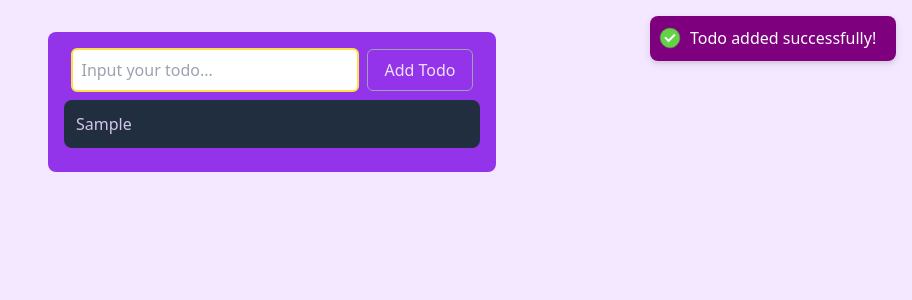
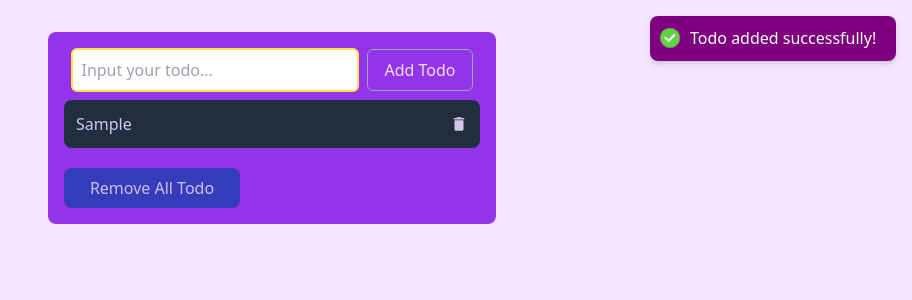
Before and after one commit to noorjsdivs/mern_todo_app, a Next.js app: page / in a window 1280 px wide. Both pictures are taken after typing "Sample" into the empty fields and a click on the button "Add Todo". Shown: the top 300 px of the page, without its empty margins (368-1280 px from the left). Built offline with nearby package versions, Linux system fonts and the light colour scheme.

Commit message:
desing todoItem

```diff
--- a/src/components/TodoItem.tsx
+++ b/src/components/TodoItem.tsx
@@ -1,3 +1,7 @@
+import { deleteTodo } from "@/app/redux/todoSlicer";
+import { MdDelete } from "react-icons/md";
+import { useDispatch } from "react-redux";
+
 interface Item {
   item: {
     todo: string;
@@ -6,10 +10,20 @@ interface Item {
 }
 
 const TodoItem = ({ item }: Item) => {
+  const dispatch = useDispatch();
   return (
-    <div>
-      <ul className="bg-green-950 text-white/90 p-3 my-2 rounded-lg hover:shadow-md hover:shadow-slate-300 duration-300 opacity-80 hover:opacity-100">
+    <div className="flex flex-col ">
+      <ul
+        className="bg-green-950 text-white/90 p-3 my-2 rounded-lg
+      hover:shadow-sm hover:shadow-slate-400 duration-300 opacity-80
+      hover:opacity-100 hover:skew-x-6 hover:translate-x-2
+      flex justify-between items-center"
+      >
         <li>{item?.todo}</li>
+        <MdDelete
+          onClick={() => dispatch(deleteTodo(item?._id))}
+          className="text-lg hover:text-red-600 cursor-pointer"
+        />
       </ul>
     </div>
   );
--- a/src/components/TodoList.tsx
+++ b/src/components/TodoList.tsx
@@ -1,17 +1,30 @@
 "use client";
 
-import { useSelector } from "react-redux";
+import { removeTodo } from "@/app/redux/todoSlicer";
+import { useDispatch, useSelector } from "react-redux";
 import { State } from "../../type";
 import TodoItem from "./TodoItem";
 
 const TodoList = () => {
+  const dispitch = useDispatch();
   const { todoList } = useSelector((state: State) => state?.todo);
 
   return (
     <div>
-      {todoList?.map((item) => (
-        <TodoItem key={item?._id} item={item} />
-      ))}
+      <div>
+        {todoList?.map((item) => (
+          <TodoItem key={item?._id} item={item} />
+        ))}
+      </div>
+      {todoList?.length > 0 && (
+        <button
+          onClick={() => dispitch(removeTodo())}
+          className="bg-blue-800 px-4 py-2 rounded-lg hover:shadow-sm hover:shadow-slate-400 duration-300 opacity-80
+      hover:opacity-100 hover:skew-x-3 w-44 mx-auto mt-3"
+        >
+          Remove All Todo
+        </button>
+      )}
     </div>
   );
 };
```
